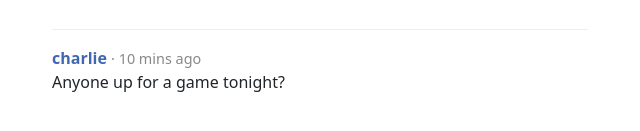
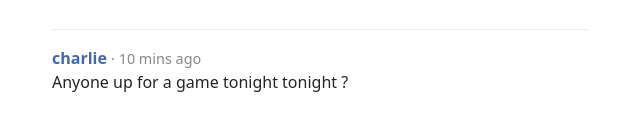
Before and after one commit to Shru714/social-media, a website: page index.html in a window 1280 px wide. Shown: the part 821-952 px from the top of the page, 320-960 px from the left. Drawn offline with nearby package versions, Linux system fonts and the light colour scheme.

```diff
--- a/index.html
+++ b/index.html
@@ -91,7 +91,7 @@
         <div class="post">
             <span class="username">charlie</span>
             <span class="timestamp">· 10 mins ago</span>
-            <p>Anyone up for a game tonight?</p>
+            <p>Anyone up for a game tonight tonight ?</p>
         </div>
     </main>
 </body>
```
